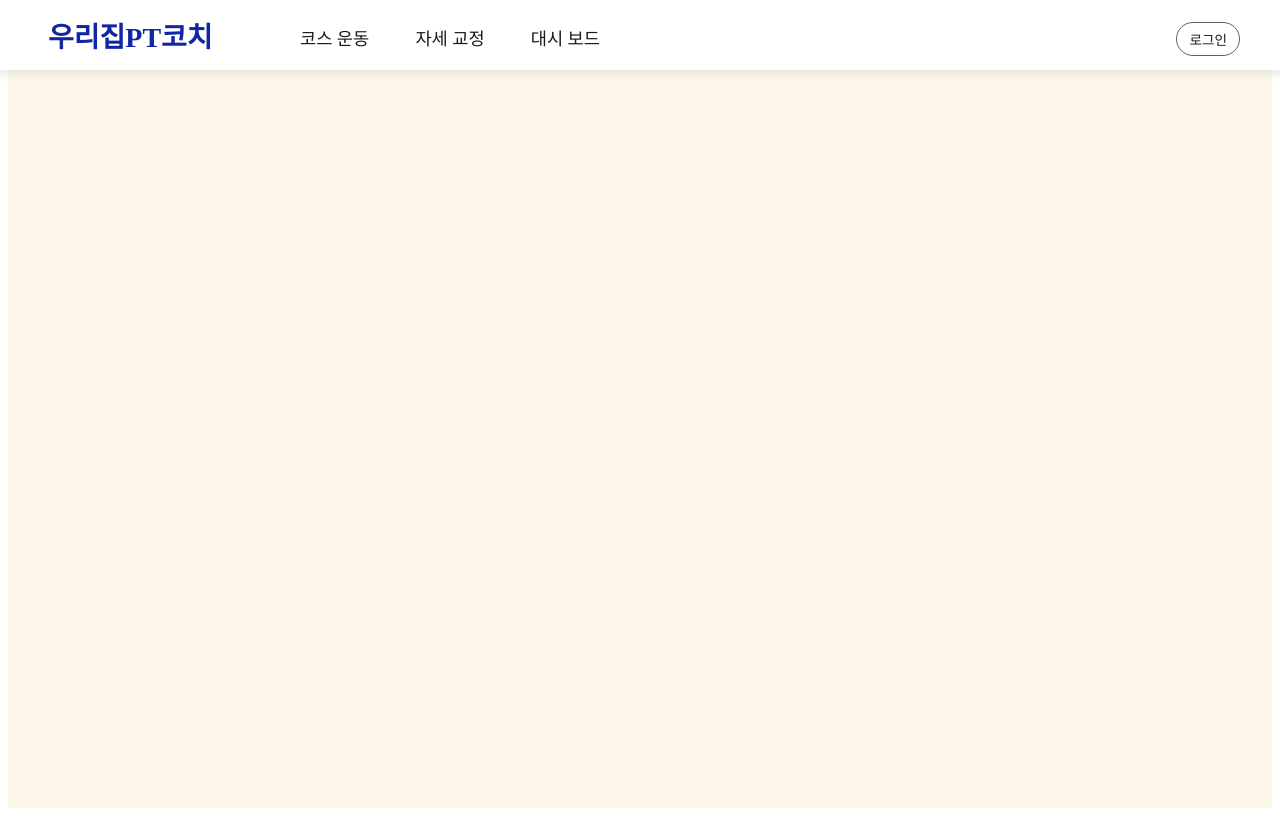
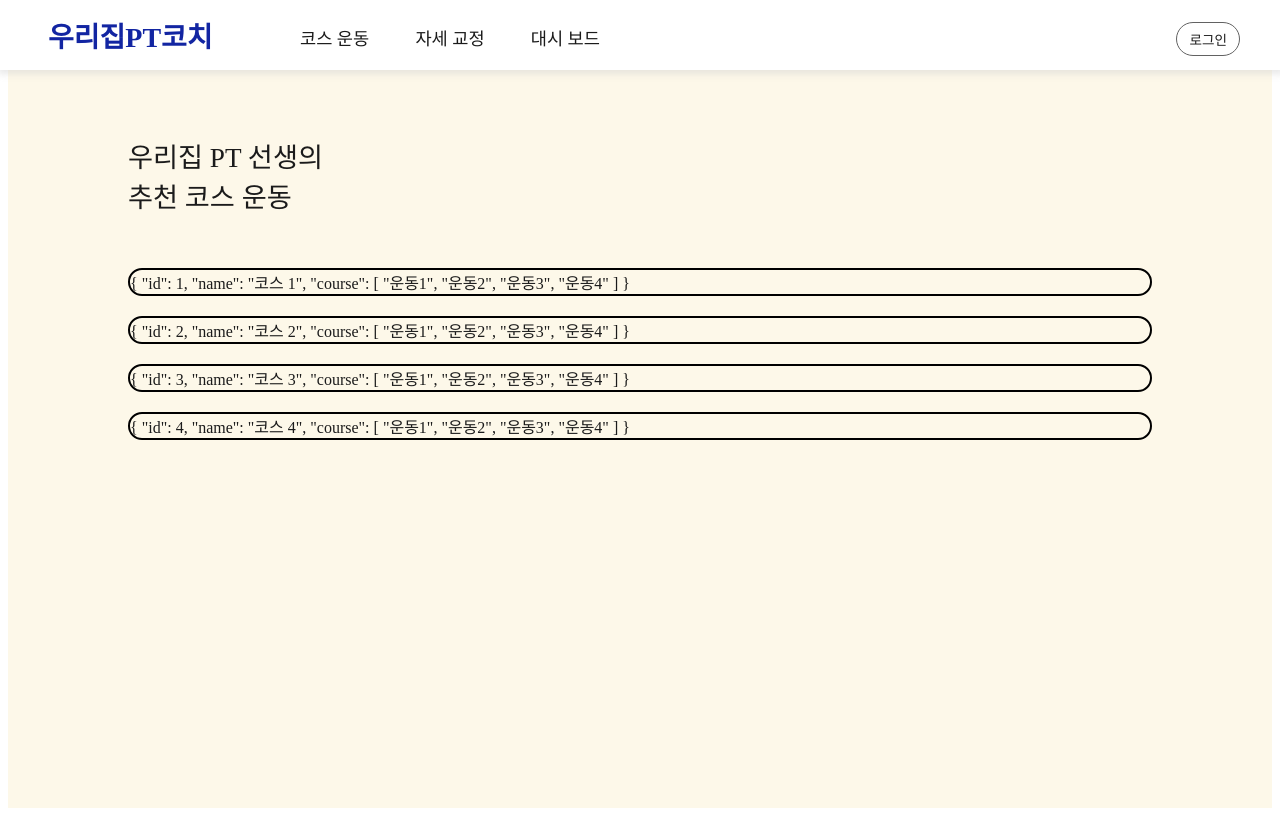
Before and after one commit to kapop1324/ptcoach, a Vue app in the folder frontend/: page /course in a window 1280 px wide. Built offline with nearby package versions, Linux system fonts and the light colour scheme; a web font is replaced by a local one.

Commit message:
S05P31C201-11 feat: 자세교정 선택 페이지 (axios전)

```diff
--- a/frontend/src/App.vue
+++ b/frontend/src/App.vue
@@ -65,8 +65,8 @@ export default {
 }
 
 ::selection {
-  // background: #eaedff;
-  background: #ffe2c7;
+  background: #eaedffe1;
+  // background: #ffe8d3;
 }
 
 </style>
--- /dev/null
+++ b/frontend/src/components/CourseListItem.vue
@@ -0,0 +1,33 @@
+// 자세교정 선택 아이템 1개
+<template>
+  <div class="cor-div">
+    <router-link class="r-link" :to="{name: 'CourseExp', params: {id: courseInfo.id}}">
+      <!-- <div class="cor-title">{{ courseInfo.name }}</div> -->
+      {{ courseInfo }}
+    </router-link>
+  </div>
+</template>
+
+<script>
+export default {
+  name: 'CourseListItem',
+  props: {
+    courseInfo: Object,
+  },
+}
+</script>
+
+<style lang="scss" scoped>
+@import "@/styles/common.scss";
+
+* {
+  text-decoration: none;
+  color: $black-color;
+}
+.cor-div {
+  // border: 2px solid #b6b6b6;
+  border: 2px solid black;
+  border-radius: 20px;
+}
+
+</style>
--- a/frontend/src/components/PostureItem.vue
+++ b/frontend/src/components/PostureItem.vue
@@ -4,8 +4,8 @@
     <router-link class="r-link" :to="{name: 'PostureDetail', params: {id: exInfo.id}}">
       <div class="pos-title">{{ exInfo.name }}</div>
       <div class="post-img">
-        <img src="@/assets/squat_sample.png" alt="스쿼트 샘플이미지">
-        <!-- <img src="@/assets/squat_sample_remove.png" alt="스쿼트 샘플이미지"> -->
+        <!-- <img src="@/assets/squat_sample.png" alt="스쿼트 샘플이미지"> -->
+        <img src="@/assets/squat_sample_remove.png" alt="스쿼트 샘플이미지">
       </div>
       <span class="pos-tag" v-for="(tag, idx) in exInfo.part" :key="idx">
         {{ tag }}
@@ -32,7 +32,6 @@ export default {
 }
 .pos-div {
   background-color: #ffffff;
-  border: 2px solid #b6b6b6;
   border-radius: 20px;
   width: 190px;
   height: 250px;
@@ -52,7 +51,8 @@ export default {
   height: 100%;
 }
 .pos-tag {
-  background-color: $footer-color;
+  background-color: $logo-color;
+  color: $white-color;
   border-radius: 3px;
   margin-right: 5px;
   font-size: 0.9rem;
@@ -60,8 +60,8 @@ export default {
   font-family: 'SBAggroL';
 }
 .pos-div:active, .pos-div:hover {
-  background-color: $yellow-color;
   transform:scale(1.06);
+  box-shadow: 0 0 10px #99a6ff21, 0 0 15px #99a6ff21, 0 0 25px #99a6ff21;
 }
 
 </style>
--- a/frontend/src/views/Course/CourseLists.vue
+++ b/frontend/src/views/Course/CourseLists.vue
@@ -1,17 +1,48 @@
 // 코스 선택 페이지
 <template>
   <div>
-
+    <div class="title">
+      우리집 PT 선생의<br>추천 코스 운동
+    </div>
+    <div class="cos-div" v-for="(course, idx) in courseList" :key="idx">
+      <CourseListItem :courseInfo="course" />
+    </div>
   </div>
 </template>
 
 <script>
+import CourseListItem from "@/components/CourseListItem.vue"
+
 export default {
   name: 'CourseLists',
-
+  components: {
+    CourseListItem,
+  },
+  data (){
+    return {
+      courseList: [
+        {id:1, name: '코스 1', course: ['운동1', '운동2', '운동3', '운동4']},
+        {id:2, name: '코스 2', course: ['운동1', '운동2', '운동3', '운동4']},
+        {id:3, name: '코스 3', course: ['운동1', '운동2', '운동3', '운동4']},
+        {id:4, name: '코스 4', course: ['운동1', '운동2', '운동3', '운동4']},
+      ],
+    }
+  }
 }
 </script>
 
-<style scoped>
+<style lang="scss" scoped>
+@import "@/styles/common.scss";
+
+.title {
+  margin-top: 30px;
+  margin-bottom: 50px;
+  font-size: 1.7rem;
+  line-height: 40px;
+}
+.cos-div {
+  margin-top: 20px;
+  margin-bottom: 20px;
+}
 
 </style>
--- a/frontend/src/views/Posture/PostureLists.vue
+++ b/frontend/src/views/Posture/PostureLists.vue
@@ -1,6 +1,6 @@
 // 자세교정 선택 페이지
 <template>
-  <div>
+  <div id="posture">
     <div class="title">
       부족한 운동을 선택하고<br>집중적으로 교정해보세요
     </div>
```
